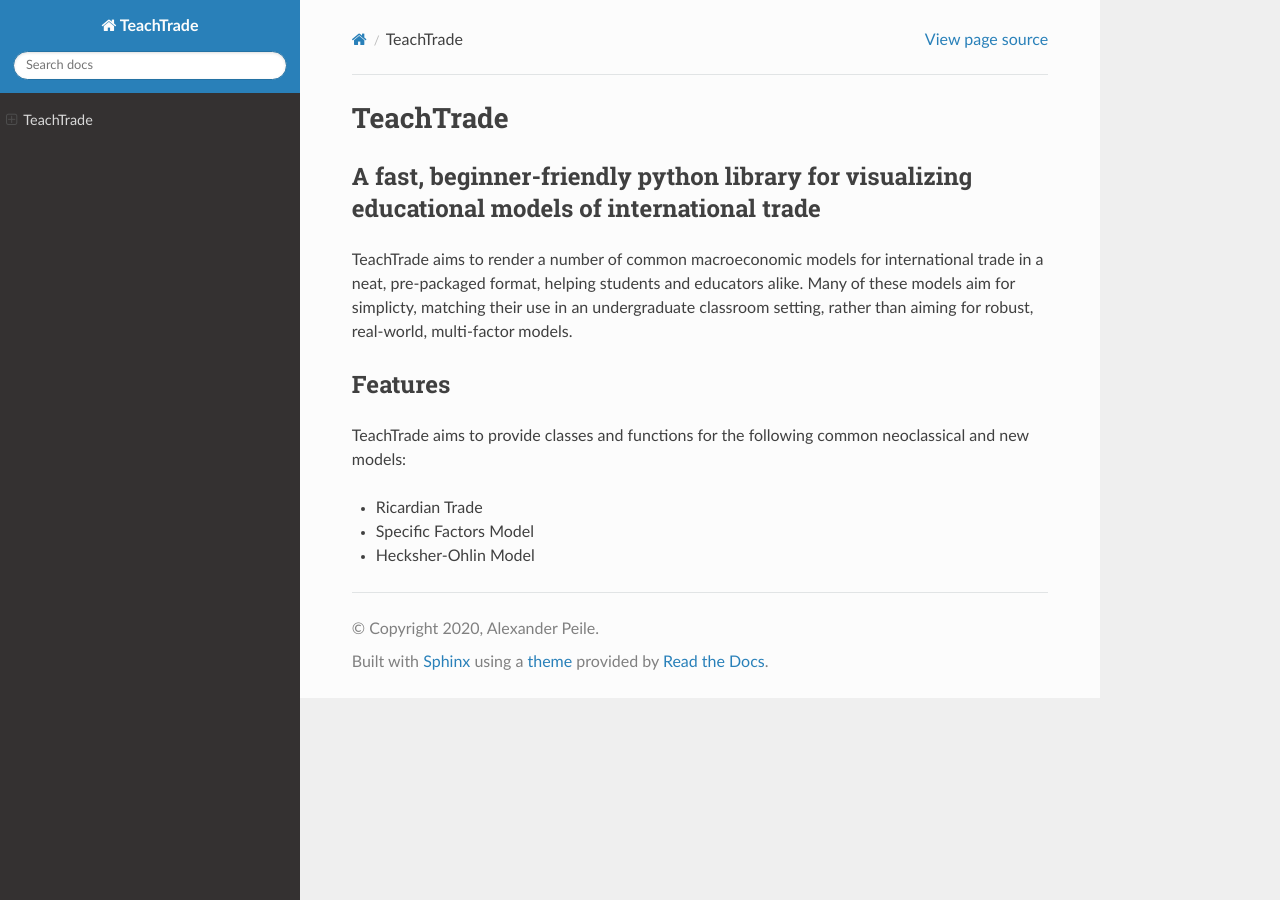
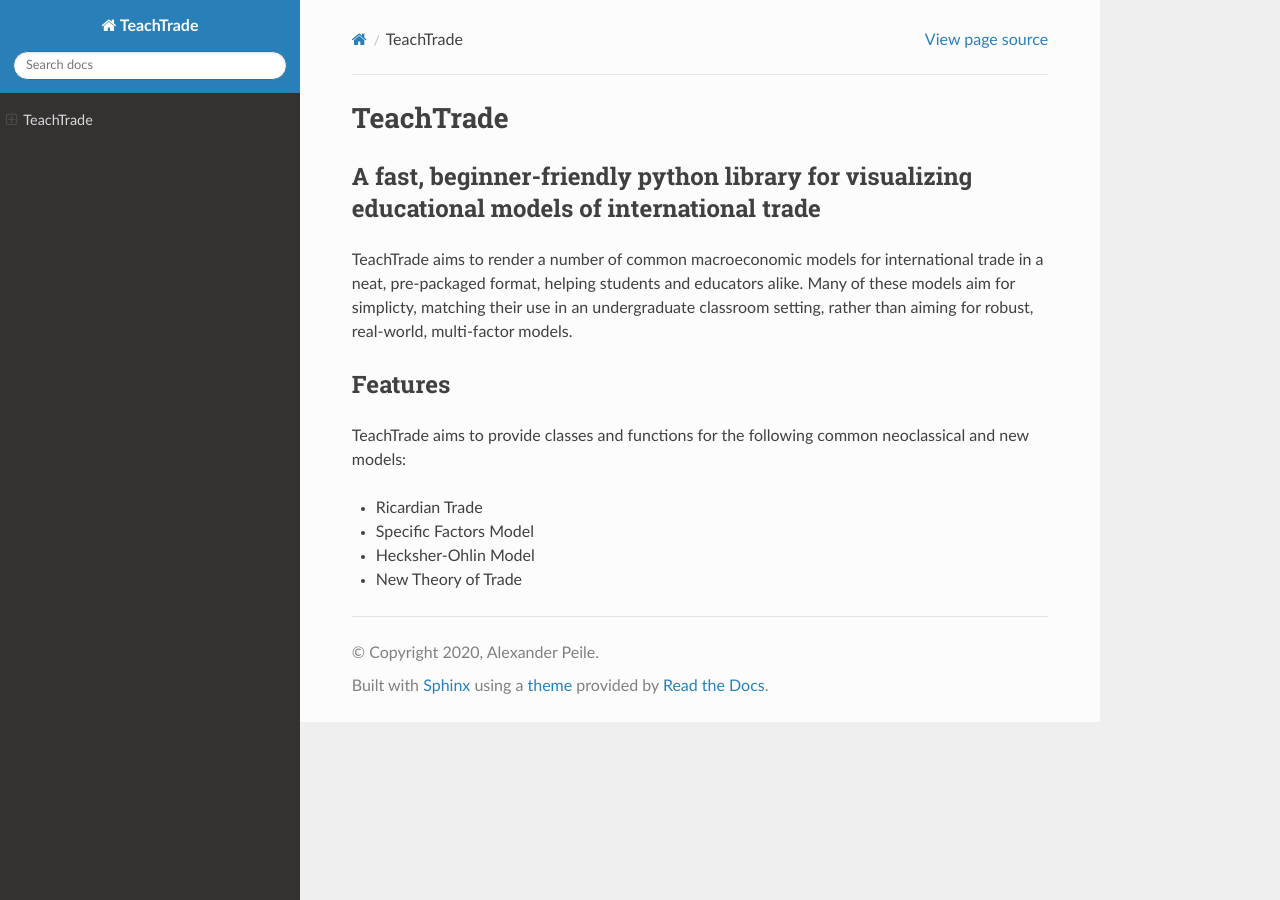
Before and after one commit to AlexPeile/TeachTrade, a Sphinx documentation site: the page built from docs/index.md, in a window 1280 px wide. Built offline with Sphinx 7.4.7 and the Read the Docs theme 2.0.0, drawn with Linux system fonts in a browser that asks for light colours.

Commit message:
Update index.md

```diff
--- a/docs/index.md
+++ b/docs/index.md
@@ -8,3 +8,4 @@ TeachTrade aims to provide classes and functions for the following common neocla
 - Ricardian Trade
 - Specific Factors Model
 - Hecksher-Ohlin Model
+- New Theory of Trade
```
